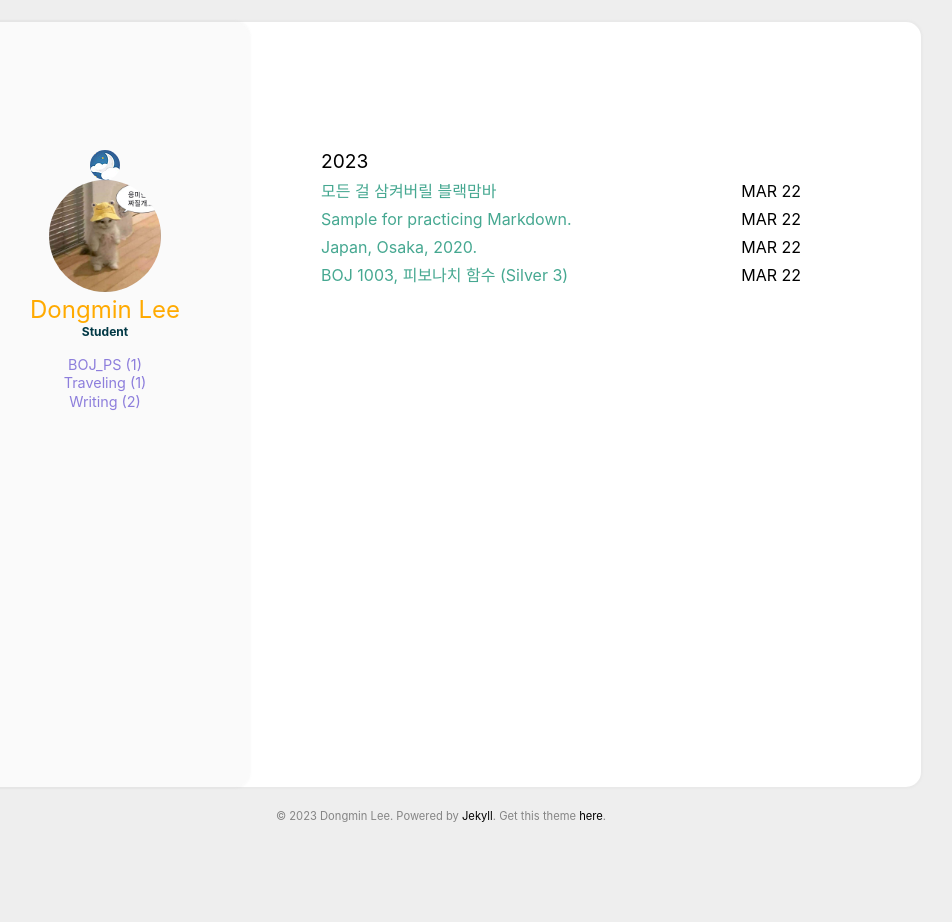
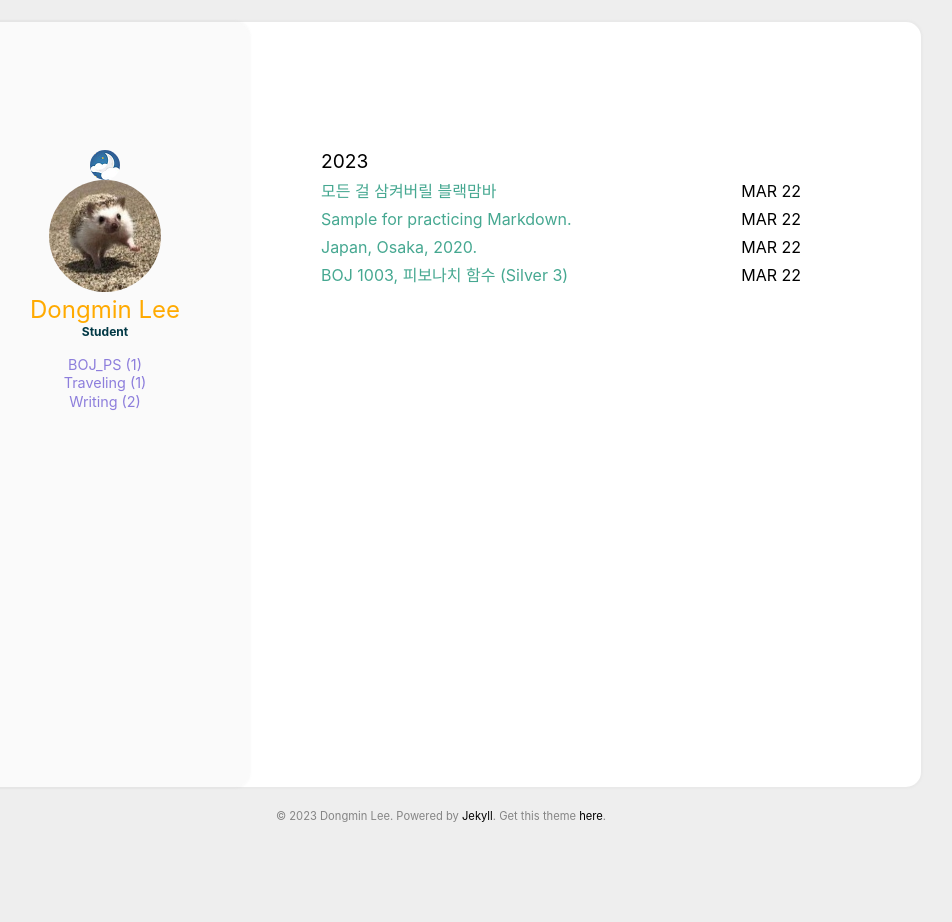
Before and after one commit to m0v3m1n/m0v3m1n.github.io, a Jekyll site: the page built from index.html, in a window 1280 px wide. Shown: the whole page, without its empty margins (199-1151 px from the left). Built offline with Jekyll 4.4.1, drawn with Linux system fonts in a browser that asks for light colours.

Commit message:
Update _config.yml

```diff
--- a/_config.yml
+++ b/_config.yml
@@ -21,8 +21,8 @@ cusdis:
 
 user:
   name: Dongmin Lee
-  pic: /assets/img/ImSorry.jpg
-  picAlt: "Just Cat"
+  pic: /assets/img/ImOkay.jpg
+  picAlt: "Im Okay!"
   job: Student
   aboutme: # true # comment this out if you don't need the 'about' page.
 
```
